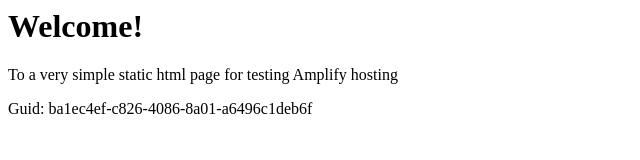
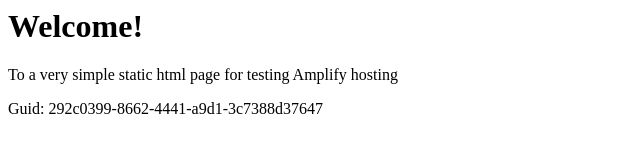
Before and after one commit to aws-aemilia-pdx/Github-PR-Commit-Integration-Test-DoNotTouch-GithubWebhookPreviewCanaryTest-v1-gamma-us-west-2, a website: page src/index.html in a window 1280 px wide. Shown: the full height of the page, 0-640 px from the left. Drawn offline with Linux system fonts and the light colour scheme.

Commit message:
commit from integ tests

```diff
--- a/src/index.html
+++ b/src/index.html
@@ -12,6 +12,6 @@
 <body>
     <h1>Welcome!</h1>
     <p>To a very simple static html page for testing Amplify hosting</p>
-    <p>Guid: ba1ec4ef-c826-4086-8a01-a6496c1deb6f</p></body>
+    <p>Guid: 292c0399-8662-4441-a9d1-3c7388d37647</p></body>
 
 </html>
```
